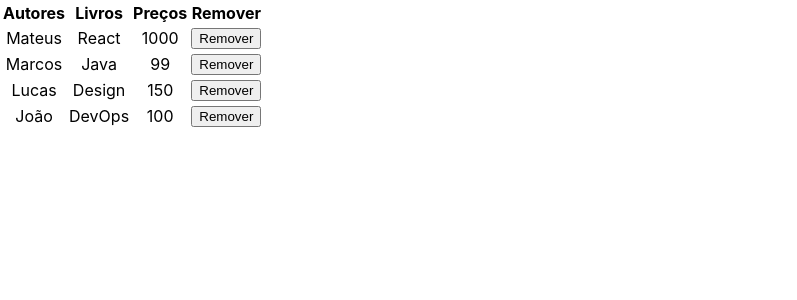
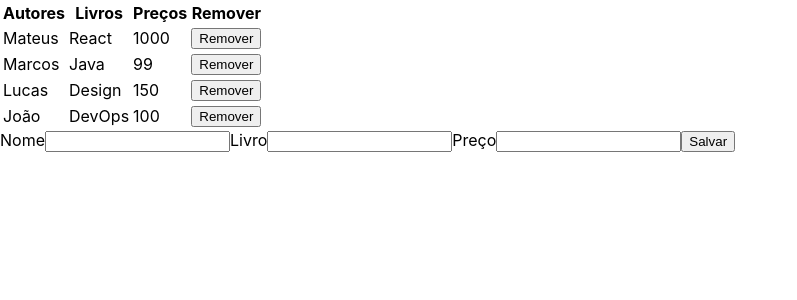
Before and after one commit to joelsondsbreis/curso-react, a React (Create React App) app: page / in a window 1280 px wide. Shown: the top 300 px of the page, without its empty margins (0-797 px from the left). Built offline with nearby package versions, Linux system fonts and the light colour scheme.

Commit message:
Formulario

```diff
--- a/src/App.js
+++ b/src/App.js
@@ -1,6 +1,8 @@
-import React, { Component } from 'react';
+import React, { Component, Fragment } from 'react';
 import './App.css';
 import Table from './Table';
+
+import Form from './Formulary';
 
 class App extends Component {
 
@@ -36,7 +38,7 @@ class App extends Component {
 
     this.setState(
       {
-        authors : authors.filter((author, currPosition) => {
+        authors: authors.filter((author, currPosition) => {
           return currPosition !== index;
         }),
       }
@@ -45,9 +47,11 @@ class App extends Component {
 
   render() {
     return (
-      <div className="App">
-        <Table authors = { this.state.authors } removeAuthor = { this.removeAuthor } />
-      </div>
+      <Fragment>
+        <Table authors={this.state.authors} removeAuthor={this.removeAuthor} />
+        <Form />
+      </Fragment>
+
     );
   }
 
--- /dev/null
+++ b/src/Formulary.js
@@ -0,0 +1,60 @@
+import React, { Component } from 'react';
+
+class Formulary extends Component {
+
+    constructor(props) {
+        super(props);
+
+        this.stateInit = {
+
+            nome: '',
+            livro: '',
+            preco: '',
+        }
+
+        this.state = this.stateInit;
+    }
+
+    render() {
+
+        const { nome, livro, preco } = this.state;
+
+        return (
+
+            <form>
+
+                <label htmlFor="nome">Nome</label>
+                <input
+                    id="nome"
+                    type="text"
+                    name="nome"
+                    value={nome}
+                />
+
+                <label htmlFor="livro">Livro</label>
+                <input
+                    id="livro"
+                    type="text"
+                    name="livro"
+                    value={livro}
+                />
+
+
+                <label htmlFor="preco">Preço</label>
+                <input
+                    id="preco"
+                    type="text"
+                    name="preco"
+                    value={preco}
+                />
+
+
+                <button type="button">Salvar
+    </button>
+            </form>
+        )
+    }
+
+}
+
+export default Formulary;
```
Lines whose indentation alone changed are shown as unchanged.
